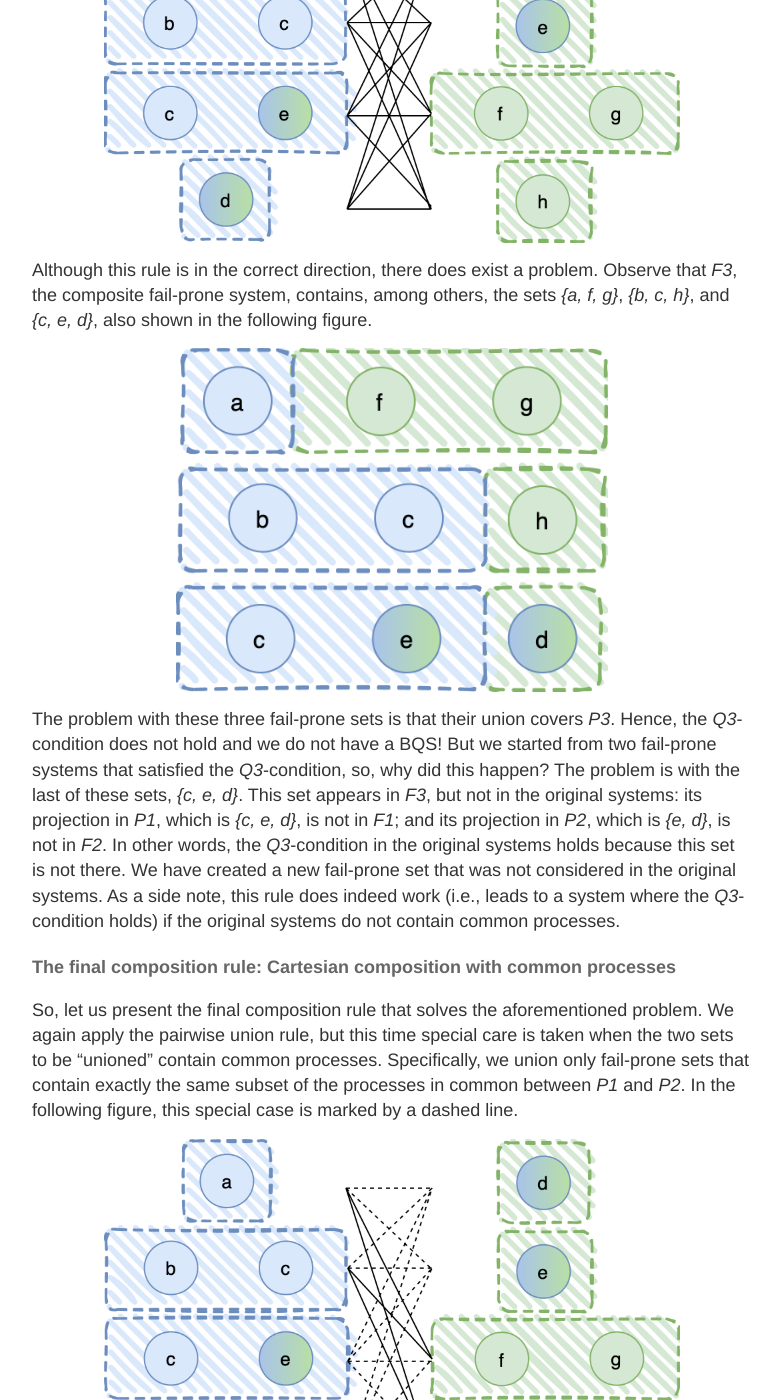
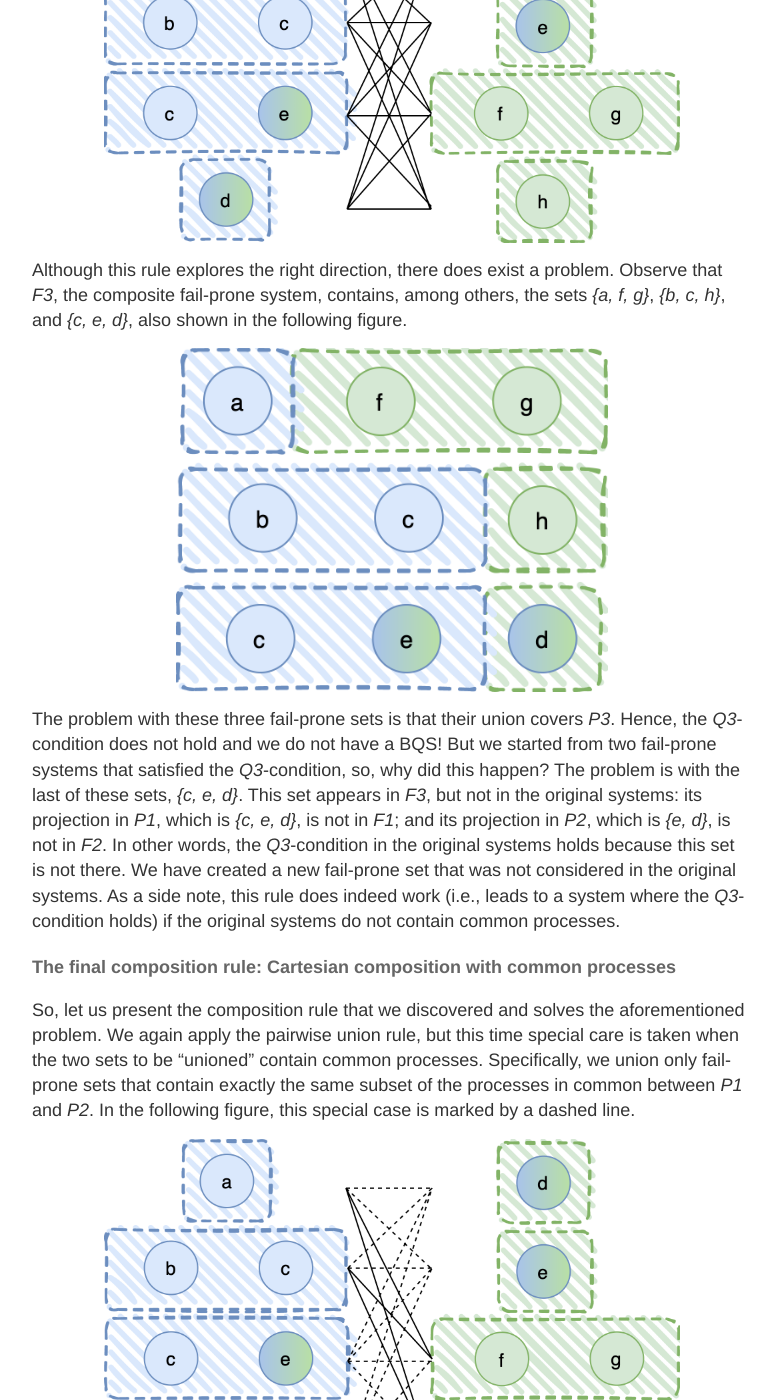
Before and after one commit to cryptobern/cryptobern.github.io, a Jekyll site: the page built from _posts/2021-08-02-howtotruststrangers.md, in a window 1280 px wide and 1400 px high, scrolled down 3739 px. Shown: the whole window, without its empty margins (248-1028 px from the left). Built offline with Jekyll 4.4.1, drawn with Linux system fonts in a browser that asks for light colours; some of the changed text lies outside the part shown.

Commit message:
minor corrections

```diff
--- a/_posts/2021-08-02-howtotruststrangers.md
+++ b/_posts/2021-08-02-howtotruststrangers.md
@@ -52,11 +52,11 @@ A first thought would be to define the new, composite fail-prone system as the u
 It is true that this rule works, in the sense that it always leads to a BQS (technically, this should be read as "the _Q3_-condition always holds in the composite system, given that it holds in the original ones"), and processes in one system do not have to come up with new assumptions on the processes on the other. However, the fail-prone sets (and, thus, the tolerated failures in any execution) are rather limited; namely, no combined failure of processes in _P1_ and _P2_ is tolerated. Can we do better?
 
 #### A second approach: Cartesian composition
-It turns out that we can do better. Let us now construct the composite fail-prone system by taking the pairwise union of all fail-prone sets in the first and all fail-prone sets in the second system. Graphically, this could be shown as in the following graph, where the black lines represent set union.
+It turns out that we can overcome this limitation. Let us now construct the composite fail-prone system by taking the pairwise union of all fail-prone sets in the first and all fail-prone sets in the second system. Graphically, this could be shown as in the following graph, where the black lines represent set union.
 
 ![Symmetric composition, cartesian rule](/images/strangers/sym-cartesian-rule.png){: width="80%" .center-image}
 
-Although this rule is in the correct direction, there does exist a problem. Observe that _F3_, the composite fail-prone system, contains, among others,
+Although this rule explores the right direction, there does exist a problem. Observe that _F3_, the composite fail-prone system, contains, among others,
 the sets _{a, f, g}_, _{b, c, h}_, and _{c, e, d}_, also shown in the following figure.
 
 ![Symmetric composition, the problem with cartesian rule](/images/strangers/sym-cartesian-problem.png){: width="60%" .center-image}
@@ -64,7 +64,7 @@ the sets _{a, f, g}_, _{b, c, h}_, and _{c, e, d}_, also shown in the following
 The problem with these three fail-prone sets is that their union covers _P3_. Hence, the _Q3_-condition does not hold and we do not have a BQS! But we started from two fail-prone systems that satisfied the _Q3_-condition, so, why did this happen? The problem is with the last of these sets, _{c, e, d}_. This set appears in _F3_, but not in the original systems: its projection in _P1_, which is _{c, e, d}_, is not in _F1_; and its projection in _P2_, which is _{e, d}_, is not in _F2_. In other words, the _Q3_-condition in the original systems holds because this set is not there. We have created a new fail-prone set that was not considered in the original systems. As a side note, this rule does indeed work (i.e., leads to a system where the _Q3_-condition holds) if the original systems do not contain common processes.
 
 #### The final composition rule: Cartesian composition with common processes
-So, let us present the final composition rule that solves the aforementioned problem. We again apply the pairwise union rule, but this time special care is taken when the two sets to be "unioned" contain common processes. Specifically, we union only fail-prone sets that contain exactly the same subset of the processes in common between _P1_ and _P2_. In the following figure, this special case is marked by a dashed line.
+So, let us present the composition rule that we discovered and solves the aforementioned problem. We again apply the pairwise union rule, but this time special care is taken when the two sets to be "unioned" contain common processes. Specifically, we union only fail-prone sets that contain exactly the same subset of the processes in common between _P1_ and _P2_. In the following figure, this special case is marked by a dashed line.
 
 ![Symmetric composition, the correct cartesian rule](/images/strangers/sym-cartesian2-rule.png){: width="80%" .center-image}
 
```
Also changed, not shown: other parts of _posts/2021-08-02-howtotruststrangers.md (+1 -1 lines).
